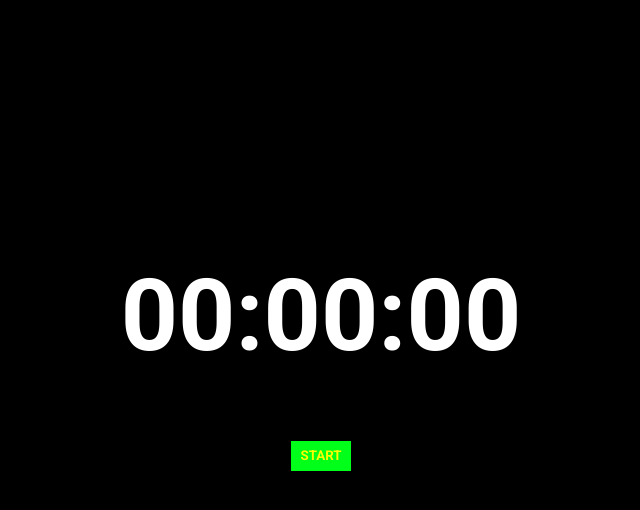
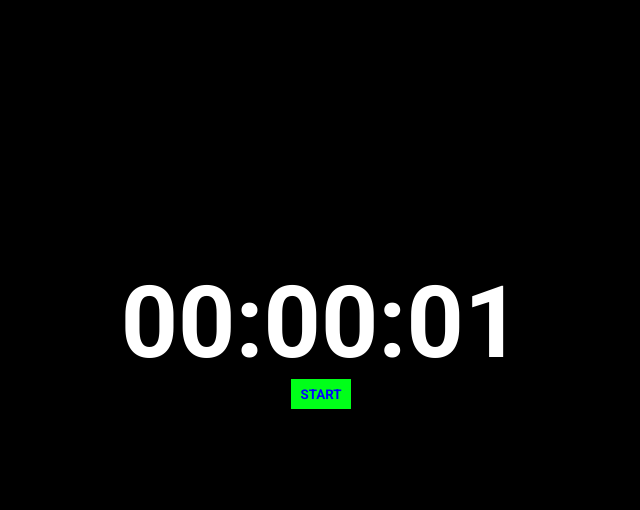
Before and after one commit to ArthurHwang/stop-watch, a plain HTML site: page index.html in a window 1280 px wide. Both pictures are taken after a click on the button "START". Shown: the whole page, without its empty margins (319-959 px from the left). Drawn offline with Linux system fonts and the light colour scheme.

Commit message:
Define a function that updates the elapsed seconds and writes it to the DOM #1

```diff
--- a/index.html
+++ b/index.html
@@ -6,11 +6,13 @@
     <link rel="stylesheet" type="text/css" href="	styles.css">
     <title>StopWatch</title>
 </head>
+
 <body>
     <div class="container">
-	<h1 id="elapsed-time">00:00:00</h1>
+        <p id="elapsed-time">00:00:00</p>
         <button id="button-start">START</button>
     </div>
-<script	src="main.js"></script>
+    <script src="main.js"></script>
 </body>
+
 </html>
--- a/main.js
+++ b/main.js
@@ -1,4 +1,11 @@
 let $startButton = document.getElementById('button-start');
+let $elapsedTime = document.getElementById('elapsed-time');
+
 $startButton.addEventListener('click', (e) => {
-	console.log(e);
-})
+
+	startTimer()
+});
+
+function startTimer () {
+		$elapsedTime.innerHTML = '00:00:01';
+}
--- a/styles.css
+++ b/styles.css
@@ -12,19 +12,21 @@ body {
 	text-align: center;
 }
 
-#elapsed-time {
+.container p {
 	font-weight: 700;
 	font-size: 100px;
-	padding-top: 15%;
+	padding-top: 13%;
+	height: 15px;
 }
 
 #button-start {
 	font-weight: 700;
 	text-align: center;
-	color: #faff00;
+	color: #0004ff;
 	background-color: #00ff19;
 	box-shadow: none;
 	border: none;
 	width: 60px;
 	height: 30px;
+	padding-bottom: ;
 }
```
Lines whose indentation alone changed are shown as unchanged.
